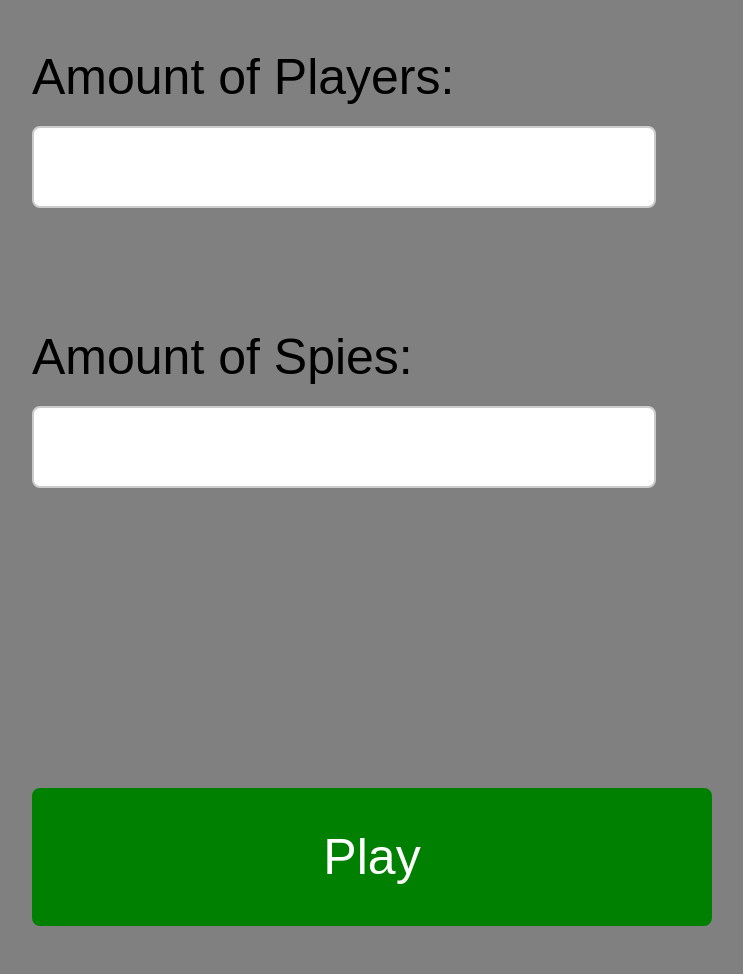
After one commit to babo-2/Spion, a Flask app: page /game in a window 1280 px wide. The commit adds this page. Shown: the whole page, without its empty margins (308-1051 px from the left). Run offline with Flask 3, Linux system fonts and the light colour scheme.

Commit message:
Add files via upload

```diff
--- a/templates/index.html
+++ b/templates/index.html
@@ -8,6 +8,8 @@
   </head>
   <body>
     <div class="all_buttons"></div>
+    <button class="Start_button">Start</button>
     <script src="{{ url_for('static', filename='Main/script.js') }}"></script>
+    <div class="blank-content"></div>
   </body>
 </html>
--- /dev/null
+++ b/templates/ready.html
@@ -0,0 +1,67 @@
+<!DOCTYPE html>
+<html>
+  <head>
+    <title>Game Configuration</title>
+    <style>
+      body {
+        font-family: Arial, sans-serif;
+        background-color: grey;
+      }
+
+      .container {
+        max-width: 600px;
+        margin: 0 auto;
+        padding: 40px;
+      }
+
+      label {
+        display: block;
+        margin-bottom: 20px;
+        font-size: 50px;
+      }
+
+      input[type="number"] {
+        width: 100%;
+        padding: 10px;
+        border: 2px solid #ccc;
+        border-radius: 8px;
+        font-size: 50px;
+        margin-bottom: 20%;
+      }
+
+      .play-button {
+        display: flex;
+        justify-content: center;
+        align-items: center;
+        width: 100%;
+        padding: 40px;
+        margin-top: 30%;
+        background-color: green;
+        color: white;
+        text-align: center;
+        text-decoration: none;
+        border-radius: 8px;
+        font-size: 50px;
+      }
+    </style>
+    <script>
+      function playGame() {
+        var amountOfPlayers = document.getElementById("amountOfPlayers").value;
+        var amountOfSpies = document.getElementById("amountOfSpies").value;
+        var url =
+          "/game?players=" + amountOfPlayers + "&spies=" + amountOfSpies;
+        window.location.href = url;
+      }
+    </script>
+  </head>
+  <body>
+    <div class="container">
+      <label for="amountOfPlayers">Amount of Players:</label>
+      <input type="number" id="amountOfPlayers" name="amountOfPlayers" />
+
+      <label for="amountOfSpies">Amount of Spies:</label>
+      <input type="number" id="amountOfSpies" name="amountOfSpies" />
+      <a class="play-button" href="#" onclick="playGame()">Play</a>
+    </div>
+  </body>
+</html>
```
Also changed, not shown: templates/game.html (added, +112 -0 lines).
